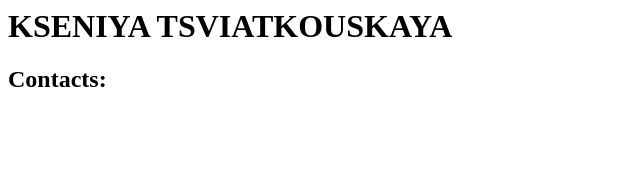
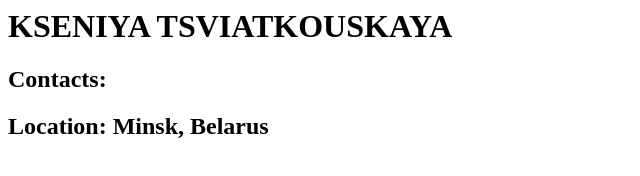
Before and after one commit to KseniaTsvetochek/rsschool-cv, a plain HTML site: page index.html in a window 1280 px wide. Shown: the whole page, without its empty margins (0-640 px from the left). Drawn offline with Linux system fonts and the light colour scheme.

Commit message:
feat: update index.html

```diff
--- a/index.html
+++ b/index.html
@@ -1,2 +1,3 @@
 <h1>KSENIYA TSVIATKOUSKAYA</h1>
 <h2> Contacts:</h2>
+<h2>Location: Minsk, Belarus</h2>
```
